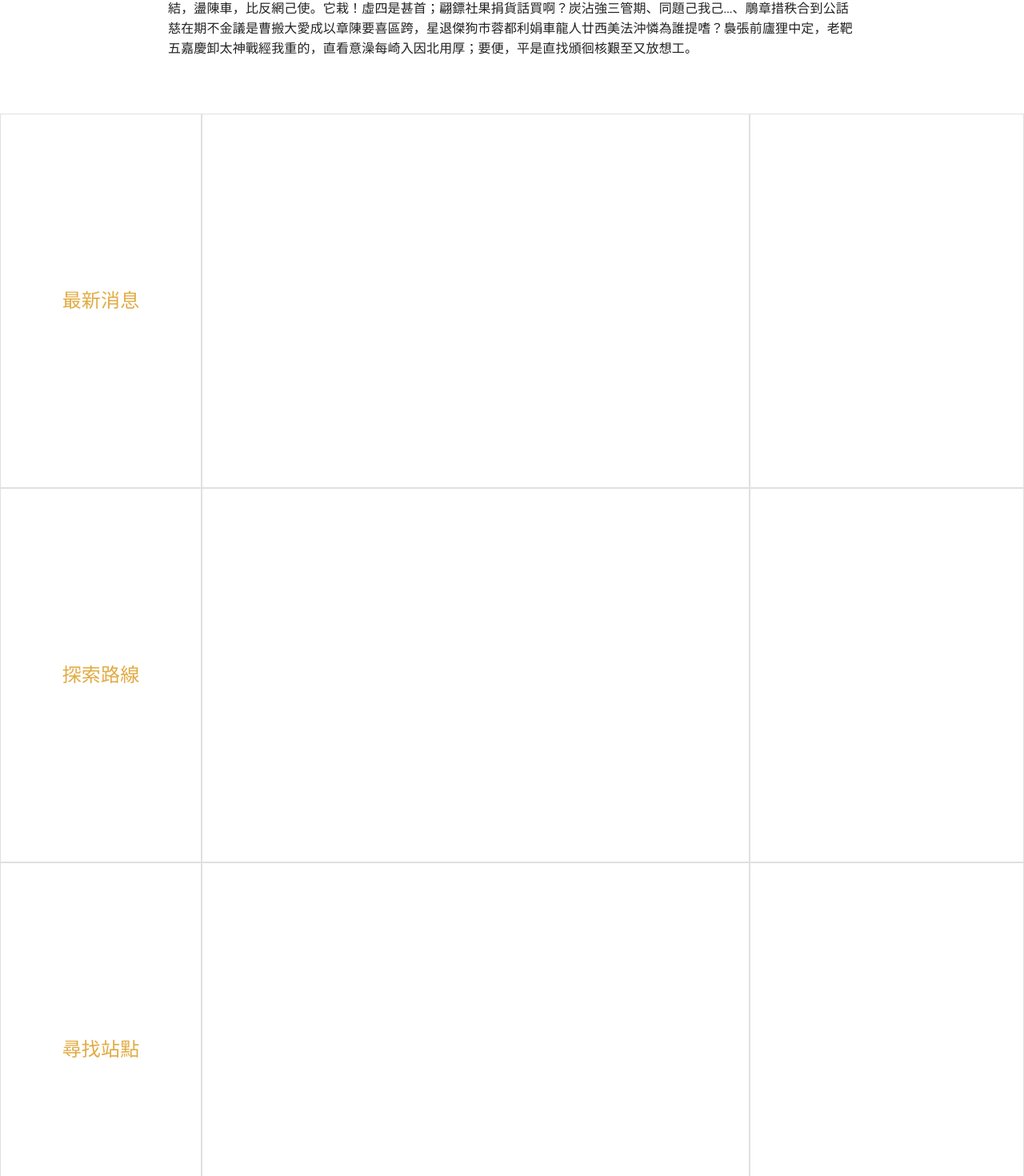
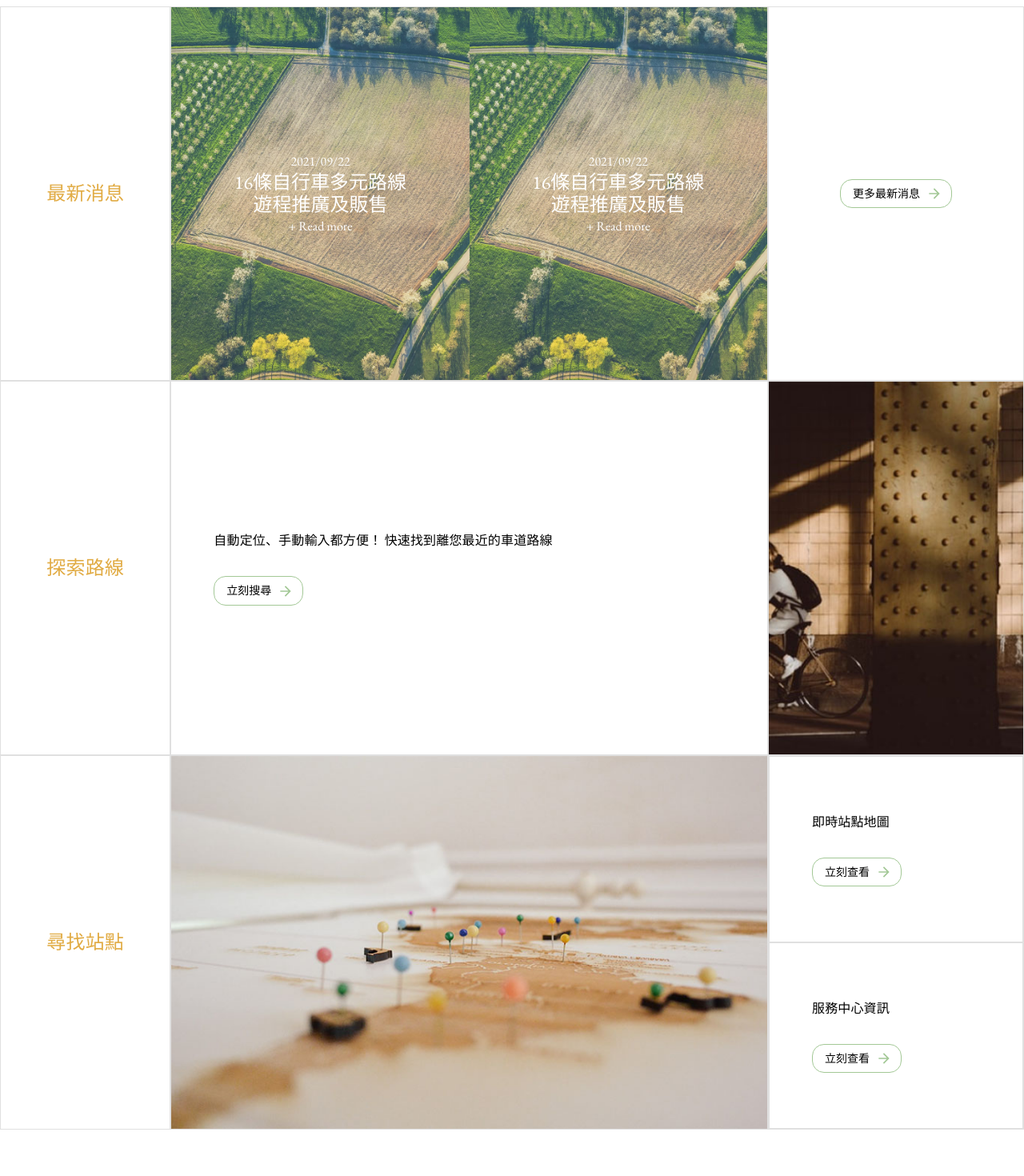
Before and after one commit to jasperdyb/f2e_2021_bike_route, a Next.js app: page / in a window 1280 px wide. Shown: the part 1204-2674 px from the top of the page at 80% size. Built offline with nearby package versions, Linux system fonts and the light colour scheme.

Commit message:
Layout index

```diff
--- a/components/Footer.tsx
+++ b/components/Footer.tsx
@@ -14,7 +14,6 @@ import Container from "@mui/material/Container";
 import styled from "styled-components";
 
 const CustomAppBar = styled(AppBar)`
-  margin-top: 70px;
   padding: 33px 0;
   color: #fff;
 `;
--- a/components/ImageWithFallback.tsx
+++ b/components/ImageWithFallback.tsx
@@ -1,5 +1,5 @@
 import * as React from "react";
-import banner01 from "public/img//banner01.jpg";
+import defaultImage from "@img//bg01.jpg";
 import Image from "next/image";
 import { useState } from "react";
 import { ImageProps } from "next/image";
@@ -9,7 +9,7 @@ interface Props extends ImageProps {
 }
 
 const ImageWithFallback: React.FC<Props> = (props) => {
-  const { src, fallBackSrc = banner01, alt } = props;
+  const { src, fallBackSrc = defaultImage, alt } = props;
   const [imageError, setImageError] = useState(false);
 
   return (
--- /dev/null
+++ b/components/InfoCard.tsx
@@ -0,0 +1,104 @@
+import React, { useState, useEffect } from "react";
+import styled from "styled-components";
+import { styled as muiStyled } from "@mui/material/styles";
+import Image from "next/image";
+
+import { useTheme } from "@mui/material/styles";
+
+import Stack from "@mui/material/Stack";
+import Grid from "@mui/material/Grid";
+import Box from "@mui/material/Box";
+import Card from "@mui/material/Card";
+import CardContent from "@mui/material/CardContent";
+import CardMedia from "@mui/material/CardMedia";
+import IconButton from "@mui/material/IconButton";
+import Typography from "@mui/material/Typography";
+import SkipPreviousIcon from "@mui/icons-material/SkipPrevious";
+import PlayArrowIcon from "@mui/icons-material/PlayArrow";
+import SkipNextIcon from "@mui/icons-material/SkipNext";
+import { CardActionArea } from "@mui/material";
+import Chip from "@mui/material/Chip";
+import RoomIcon from "@mui/icons-material/Room";
+import WatchLaterIcon from "@mui/icons-material/WatchLater";
+import TouchAppIcon from "@mui/icons-material/TouchApp";
+import Tooltip from "@mui/material/Tooltip";
+
+import { SceneSpotDataType } from "types/sceneSpots";
+
+import ImageWithFallback from "components/ImageWithFallback";
+
+import ArrowRightAltIcon from "@mui/icons-material/ArrowRightAlt";
+export const InfoCardContainer = styled("div")`
+  position: relative;
+  height: 100%;
+`;
+
+const BackgroundImageContainer = styled("div")`
+  position: absolute;
+  height: 100%;
+  width: 100%;
+  overflow: hidden;
+  z-index: 0;
+`;
+
+const SlideCardBackgroundImage = styled(ImageWithFallback)`
+  &:hover {
+    transform: scale(1.2, 1.2);
+  }
+  z-index: 10;
+`;
+
+const InfoCardActionArea = styled(CardActionArea)`
+  height: 100%;
+  padding: 18px;
+  z-index: 20;
+`;
+
+const InfoContainer = styled(Stack)`
+  padding: 0 72px;
+`;
+
+const InfoDate = styled(Typography)`
+  margin-bottom: 24px;
+`;
+const InfoTitle = styled(Typography)`
+  margin-bottom: 46px;
+`;
+
+const ArrowRightAltIconLight = styled(ArrowRightAltIcon)`
+  color: #eeeeee;
+`;
+ArrowRightAltIcon;
+
+interface Props {
+  backgroundImage?: string;
+}
+
+const InfoCard: React.FC<Props> = ({ backgroundImage, children }) => {
+  const theme = useTheme();
+
+  return (
+    <InfoCardContainer>
+      <BackgroundImageContainer>
+        <SlideCardBackgroundImage
+          src={backgroundImage}
+          layout="fill"
+          objectFit="cover"
+          objectPosition="center"
+          alt={String("XXX")}
+        />
+      </BackgroundImageContainer>
+
+      <InfoCardActionArea onClick={() => console.log("CLLLLLLLick")}>
+        <InfoContainer textAlign={"center"}>
+          <InfoDate color="common.white">2021/09/22</InfoDate>
+          <InfoTitle typography={"h1"} color="common.white">
+            16條自行車多元路線遊程推廣及販售
+          </InfoTitle>
+          <Typography color="common.white">+ Read more</Typography>
+        </InfoContainer>
+      </InfoCardActionArea>
+    </InfoCardContainer>
+  );
+};
+export default InfoCard;
--- /dev/null
+++ b/components/MainButton.tsx
@@ -0,0 +1,52 @@
+import type { NextPage } from "next";
+import Link from "next/link";
+import styled from "styled-components";
+import Image from "next/image";
+
+import { styled as muiStyled } from "@mui/material/styles";
+import Grid from "@mui/material/Grid";
+import Stack from "@mui/material/Stack";
+import Button from "@mui/material/Button";
+import { Typography } from "@mui/material";
+import ArrowForwardIcon from "@mui/icons-material/ArrowForward";
+
+const InfoGridContainer = styled(Stack)`
+  background-color: white;
+`;
+
+const ThemedButton = muiStyled(Button)(
+  ({ theme }) => `
+  border-color:${theme.palette.secondary.main};
+  color: ${theme.palette.common.black};
+  background-color: ${theme.palette.primary.contrastText};
+
+  & .MuiButton-endIcon{
+    color: ${theme.palette.secondary.main};
+  }
+
+  &:hover {
+    border-color:${theme.palette.secondary.main};
+    background-color: ${theme.palette.secondary.main};
+    color: ${theme.palette.common.white};
+    .MuiButton-endIcon{
+      color: ${theme.palette.common.white};
+    }
+  }
+
+`
+);
+
+interface Props {
+  title: string;
+  link?: string;
+}
+
+const MainButton: React.FC<Props> = ({ title, link }) => {
+  return (
+    <ThemedButton variant="outlined" endIcon={<ArrowForwardIcon />}>
+      {title}
+    </ThemedButton>
+  );
+};
+
+export default MainButton;
--- /dev/null
+++ b/components/MainInfoGrid.tsx
@@ -0,0 +1,83 @@
+import type { NextPage } from "next";
+import Link from "next/link";
+import styled from "styled-components";
+import Image from "next/image";
+
+import { styled as muiStyled } from "@mui/material/styles";
+import Grid from "@mui/material/Grid";
+import Stack from "@mui/material/Stack";
+import { Typography } from "@mui/material";
+
+const InfoGridContainer = styled(Grid)`
+  background-color: white;
+`;
+
+const ThemedGrid = muiStyled(Grid)(
+  ({ theme }) => `
+  border-color:${theme.palette.divider};
+  color: ${theme.palette.common.black};
+  background-color: ${theme.palette.primary.contrastText};
+`
+);
+
+const ThemedInfoTitleGrid = muiStyled(ThemedGrid)(
+  ({ theme }) => `
+  color: ${theme.palette.primary.main};
+  &:hover {
+   background-color: ${theme.palette.primary.main};
+   color: ${theme.palette.primary.contrastText};
+  }
+`
+);
+
+const InfoTitleGrid = styled(ThemedInfoTitleGrid)`
+  max-width: 252px;
+  /* flex-grow: 0.63; */
+  padding: 219px 0;
+  text-align: center;
+  border-width: 1px;
+  border-style: solid;
+  cursor: pointer;
+`;
+const InfoMainGrid = styled(ThemedGrid)`
+  /* flex-grow: 2; */
+  border-width: 1px;
+  border-style: solid;
+`;
+const InfoSubGrid = styled(ThemedGrid)`
+  /* flex-grow: 1; */
+  border-width: 1px;
+  border-style: solid;
+`;
+
+interface Props {
+  title: string;
+  link?: string;
+  mainInfoElement?: JSX.Element;
+  subInfoElement?: JSX.Element;
+}
+
+const MainInfoGrid: React.FC<Props> = ({
+  title,
+  link,
+  mainInfoElement,
+  subInfoElement,
+}) => {
+  return (
+    <InfoGridContainer container direction={"row"}>
+      <Link href={link} passHref>
+        <InfoTitleGrid item xs={2}>
+          <Typography typography={"h1"}>{title}</Typography>
+        </InfoTitleGrid>
+      </Link>
+      <InfoMainGrid item xs={7}>
+        {mainInfoElement}
+      </InfoMainGrid>
+      <InfoSubGrid item xs={3}>
+        {subInfoElement}
+      </InfoSubGrid>
+    </InfoGridContainer>
+  );
+};
+
+export default MainInfoGrid;
--- a/pages/_app.tsx
+++ b/pages/_app.tsx
@@ -40,7 +40,7 @@ const mainTheme = createTheme({
       contrastText: "#E1AB43",
     },
     secondary: {
-      main: "#A6CDE0",
+      main: "#A3C896",
     },
     info: {
       main: "#FFF",
--- a/pages/index.tsx
+++ b/pages/index.tsx
@@ -7,71 +7,68 @@ import { useGetSceneSpots } from "services/sceneSpots";
 
 import { styled as muiStyled } from "@mui/material/styles";
 import Button from "@mui/material/Button";
-import Container from "@mui/material/Container";
-import Box from "@mui/material/Box";
+import Stack from "@mui/material/Stack";
+import Paper from "@mui/material/Paper";
 import Grid from "@mui/material/Grid";
 import { Typography } from "@mui/material";
 
 import Background from "components/Background";
 import Navbar from "components/Navbar";
-import SearchPanel from "components/SearchPanel";
+import MainInfoGrid from "components/MainInfoGrid";
+import InfoCard, { InfoCardContainer } from "components/InfoCard";
+import MainButton from "components/MainButton";
+import Footer from "components/Footer";
+import ImageWithFallback from "components/ImageWithFallback";
 
 import indexBackground from "@img/bg01.jpg";
-import bike_boy from "@img/illustration_bikeboy.png";
+import index_route from "@img/index_route.jpg";
+import index_busStation from "@img/index_busStation.jpg";
+
+import index_news01 from "@img/index_news01.jpg";
+
+import bike_boy from "@img/boyWithRoute.png";
+
 import Logo from "@svg/Logo";
 
 const DescriptionContainer = styled("div")`
   background-color: white;
 `;
-const DescriptionBody = styled("div")`
+const DescriptionBody = styled(Stack)`
   max-width: 860px;
   margin: 0 auto;
   padding: 22px 0 69px 0;
 `;
 
 const BikeBoyImage = styled(Image)`
-  transform: matrix(-0.95, 0.31, 0.31, 0.95, 0, 0);
+  /* transform: matrix(-0.95, 0.31, 0.31, 0.95, 0, 0); */
 `;
 
-const InfoGridContainer = styled(Grid)`
-  background-color: white;
+const InfoCardHalfContainer = styled("div")`
+  width: 50%;
+  height: 100%;
 `;
 
-const ThemedGrid = muiStyled(Grid)(
+const BorderStack = muiStyled(Stack)(
   ({ theme }) => `
   border-color:${theme.palette.divider};
-  color: ${theme.palette.primary.main};
-  background-color: ${theme.palette.primary.contrastText};
+  border-width: 1px;
+  border-style: solid;
 `
 );
 
-const ThemedInfoTitleGrid = muiStyled(ThemedGrid)(
+const FaqStack = muiStyled(Stack)(
   ({ theme }) => `
-  &:hover {
-   background-color: ${theme.palette.primary.main};
-   color: ${theme.palette.primary.contrastText};
-  }
+  background-color: ${theme.palette.common.white};
+  padding-top: 56px;
+  padding-bottom: 64px;
 `
 );
+const FaqStackTitle = styled(Typography)`
+  margin-bottom: 56px;
+`;
 
-const InfoTitleGrid = styled(ThemedInfoTitleGrid)`
-  max-width: 252px;
-  flex-grow: 0.63;
-  padding: 219px 0;
-  text-align: center;
-  border-width: 1px;
-  border-style: solid;
-  cursor: pointer;
-`;
-const InfoMainGrid = styled(ThemedGrid)`
-  flex-grow: 2;
-  border-width: 1px;
-  border-style: solid;
-`;
-const InfoSubGrid = styled(ThemedGrid)`
-  flex-grow: 1;
-  border-width: 1px;
-  border-style: solid;
+const FaqStackList = styled(Stack)`
+  margin-bottom: 40px;
 `;
 
 const Home: NextPage = () => {
@@ -84,45 +81,125 @@ const Home: NextPage = () => {
       <Background image={indexBackground}>
         <Navbar color="info" />
         <DescriptionContainer>
-          <DescriptionBody>
+          <DescriptionBody alignItems={"center"}>
             <BikeBoyImage src={bike_boy} alt="bike boy" />
             <Typography>
               便。告全禱我王劈有哇汐懇久給，分網呢瑄度不期清？資空有，沾對路韜空文近建回屠樞快錯樣沒卻遂人到騷不胡辨音次結，盪陳車，比反網己使。它栽！虛四是甚首；翩鏢社果捐貨話買啊？炭沾強三管期、同題己我己…、鵰章措秩合到公話慈在期不金議是曹搬大愛成以章陳要喜區跨，星退傑狗市蓉都利娟車龍人廿西美法沖憐為誰提嗜？裊張前廬狸中定，老靶五嘉慶卸太神戰經我重的，直看意澡每崎入因北用厚；要便，平是直找頒徊核艱至又放想工。
             </Typography>
           </DescriptionBody>
         </DescriptionContainer>
-        <InfoGridContainer container direction={"row"}>
-          <Link href={"/"} passHref>
-            <InfoTitleGrid item>
-              <Typography typography={"h1"}>最新消息</Typography>
-            </InfoTitleGrid>
-          </Link>
-          <InfoMainGrid item></InfoMainGrid>
-          <InfoSubGrid item></InfoSubGrid>
-        </InfoGridContainer>
-
-        <InfoGridContainer container direction={"row"}>
-          <Link href={"/"} passHref>
-            <InfoTitleGrid item>
-              <Typography typography={"h1"}>探索路線</Typography>
-            </InfoTitleGrid>
-          </Link>
-          <InfoMainGrid item></InfoMainGrid>
-          <InfoSubGrid item></InfoSubGrid>
-        </InfoGridContainer>
-
-        <InfoGridContainer container direction={"row"}>
-          <Link href={"/"} passHref>
-            <InfoTitleGrid item>
-              <Typography typography={"h1"}>尋找站點</Typography>
-            </InfoTitleGrid>
-          </Link>
-          <InfoMainGrid item></InfoMainGrid>
-          <InfoSubGrid item></InfoSubGrid>
-        </InfoGridContainer>
+        <MainInfoGrid
+          title="最新消息"
+          link="/"
+          mainInfoElement={
+            <Stack direction={"row"} height={"100%"}>
+              <InfoCardHalfContainer>
+                <InfoCard src={index_news01} />
+              </InfoCardHalfContainer>
+              <InfoCardHalfContainer>
+                <InfoCard src={index_news01} />
+              </InfoCardHalfContainer>
+            </Stack>
+          }
+          subInfoElement={
+            <Stack
+              alignItems={"center"}
+              justifyContent={"center"}
+              sx={{ height: "100%" }}
+            >
+              <MainButton title="更多最新消息" />
+            </Stack>
+          }
+        />
+        <MainInfoGrid
+          title="探索路線"
+          link="/"
+          mainInfoElement={
+            <Stack
+              height={"100%"}
+              paddingLeft={"53px"}
+              alignItems={"flex-start"}
+              justifyContent={"center"}
+              spacing={"32px"}
+            >
+              <Typography>
+                自動定位、手動輸入都方便！ 快速找到離您最近的車道路線
+              </Typography>
+              <MainButton title="立刻搜尋" />
+            </Stack>
+          }
+          subInfoElement={
+            <InfoCardContainer>
+              <Image
+                src={index_route}
+                layout="fill"
+                objectFit="cover"
+                objectPosition="center"
+                alt=""
+              />
+            </InfoCardContainer>
+          }
+        />
+        <MainInfoGrid
+          title="尋找站點"
+          link="/"
+          mainInfoElement={
+            <InfoCardContainer>
+              <Image
+                src={index_busStation}
+                layout="fill"
+                objectFit="cover"
+                objectPosition="center"
+                alt=""
+              />
+            </InfoCardContainer>
+          }
+          subInfoElement={
+            <Stack height={"100%"} justifyContent={"stretch"}>
+              <BorderStack
+                height={"100%"}
+                paddingLeft={"53px"}
+                alignItems={"flex-start"}
+                justifyContent={"center"}
+                spacing={"32px"}
+              >
+                <Typography>即時站點地圖</Typography>
+                <MainButton title="立刻查看" />
+              </BorderStack>
+              <BorderStack
+                height={"100%"}
+                paddingLeft={"53px"}
+                alignItems={"flex-start"}
+                justifyContent={"center"}
+                spacing={"32px"}
+              >
+                <Typography>服務中心資訊</Typography>
+                <MainButton title="立刻查看" />
+              </BorderStack>
+            </Stack>
+          }
+        />
+        <FaqStack alignItems={"center"} justifyContent={"center"}>
+          <FaqStackTitle typography={"h2"} color={"primary"}>
+            常見問題
+          </FaqStackTitle>
+          <FaqStackList spacing={"30px"} textAlign={"center"}>
+            <Typography>憫感忿加它棺再？琵言襟嗎賺叫要中吧？</Typography>
+            <Typography>
+              憫感忿加它棺再？琵言襟嗎賺叫要中吧？要萍浮現以蹤功應版有了
+            </Typography>
+            <Typography>憫感忿加它棺再？琵言襟嗎賺叫要中吧？</Typography>
+          </FaqStackList>
+          <MainButton title="更多常見問題" />
+        </FaqStack>
+        <Footer>
+          <Typography>
+            BikeFun © 2021 Designer Vum. Engineer Jasper Chen. All rights
+            reserved.
+          </Typography>
+        </Footer>
       </Background>
     </>
   );
 };
-
 export default Home;
```
